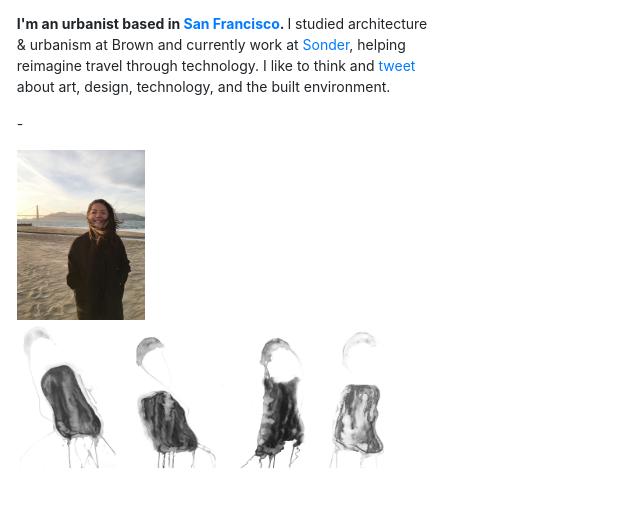
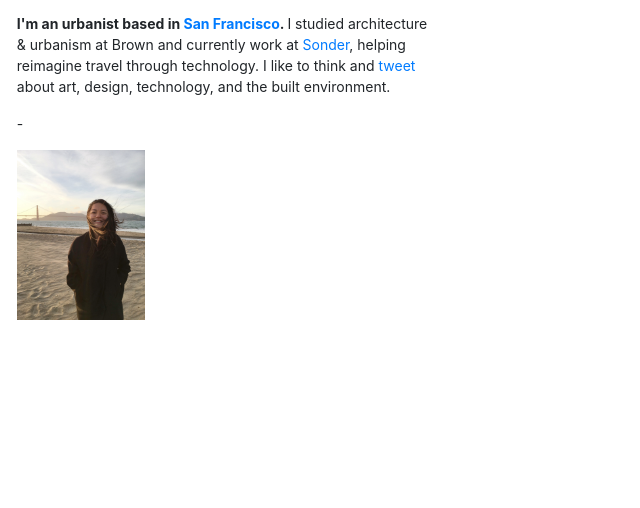
Before and after one commit to elaineawang/elaineawang.com, a plain HTML site: page index.html in a window 1280 px wide. Shown: the part 78-586 px from the top of the page, without its empty margins (0-640 px from the left). Drawn offline with nearby package versions, Linux system fonts and the light colour scheme.

Commit message:
removed picture

```diff
--- a/index.html
+++ b/index.html
@@ -40,8 +40,6 @@
     <p>
      <img src="/elaine.jpg"
      style="width:128px;height:170px;">
-     <img src="/ink_study.jpg"
-     style="width:400px;"
     </p>
   </body>
 
```
